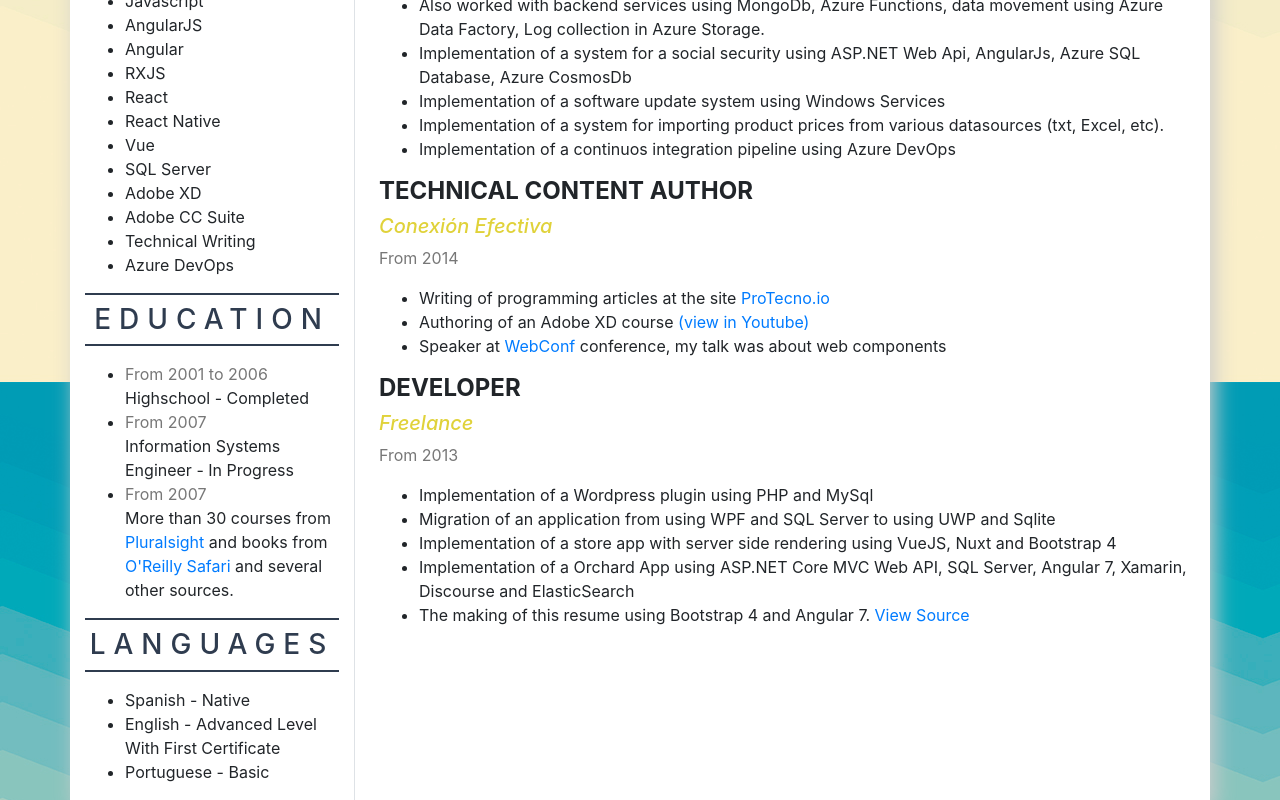
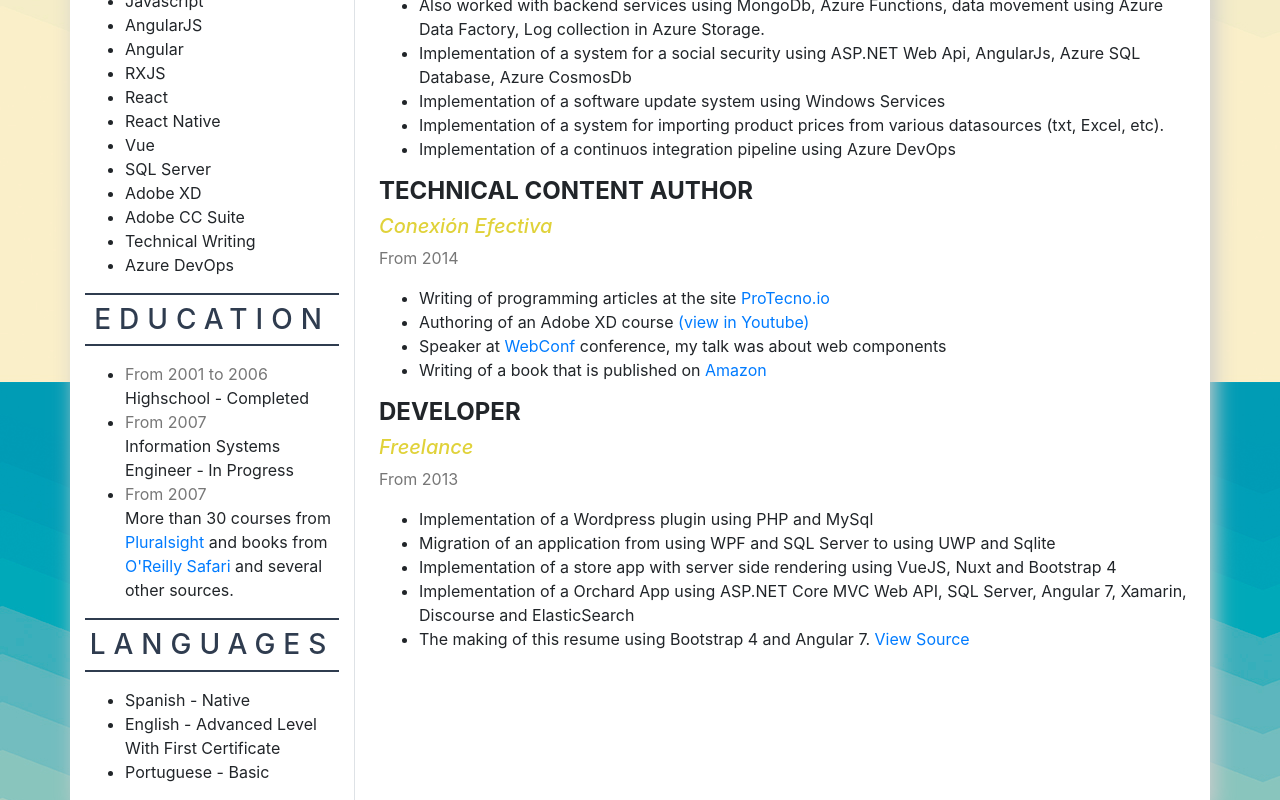
Before and after one commit to alexxonline/alexcv, an Angular app in the folder angular/: page / in a window 1280 px wide. Shown: the part 698-1498 px from the top of the page. Built offline with nearby package versions, Linux system fonts and the light colour scheme.

Commit message:
Added amazon book

```diff
--- a/angular/src/cv-data.ts
+++ b/angular/src/cv-data.ts
@@ -58,7 +58,8 @@
       items: [
         `Writing of programming articles at the site ProTecno.io`,
         `Authoring of an Adobe XD course (view in Youtube)`,
-        `Speaker at WebConf conference, my talk was about web components`
+        `Speaker at WebConf conference, my talk was about web components`,
+        `Writing of a book that is published on Amazon`
       ],
       links: [
         {
@@ -75,6 +76,12 @@
           itemIndex: 2,
           text: "WebConf",
           link: "https://webconf.tech"
+        },
+        {
+          itemIndex: 3,
+          text: "Amazon",
+          link:
+            "https://www.amazon.com/Introducci%C3%B3n-ASP-NET-Core-2-2-Spanish-ebook/dp/B07S5F9GSN/ref=sr_1_1"
         }
       ]
     },
```
